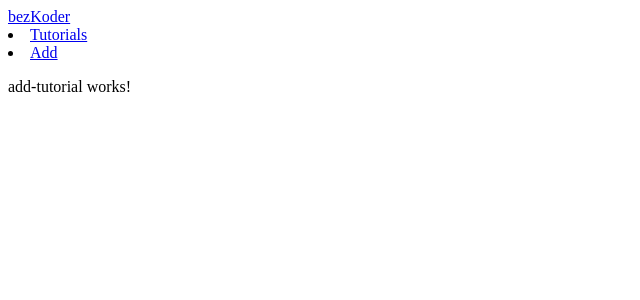
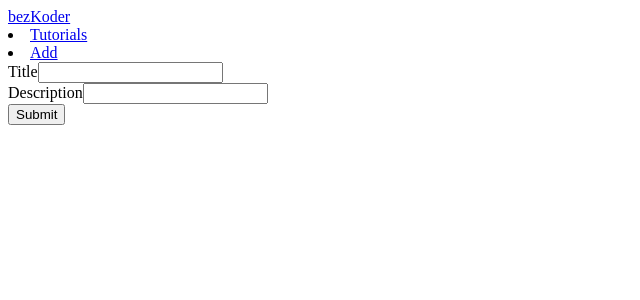
Before and after one commit to Mugisha-isaac/angular8Crud, an Angular app: page /add in a window 1280 px wide. Shown: the top 300 px of the page, without its empty margins (0-640 px from the left). Built offline with nearby package versions, Linux system fonts and the light colour scheme.

Commit message:
[fix: add-tutorial.component.html] fixing ngIf directive

```diff
--- a/src/app/app-routing.module.ts
+++ b/src/app/app-routing.module.ts
@@ -8,7 +8,7 @@ const routes: Routes = [
   {path:'', redirectTo:'tutorials',pathMatch:'full'},
   {path:'tutorials', component:TutorialsListComponent},
   {path:'tutorials/:id',component:TutorialDetailsComponent},
-  {path:'add', component:AddTutorialComponent}
+  {path:'add',component:AddTutorialComponent}
 ];
 
 @NgModule({
--- a/src/app/components/add-tutorial/add-tutorial.component.html
+++ b/src/app/components/add-tutorial/add-tutorial.component.html
@@ -1 +1,18 @@
-<p>add-tutorial works!</p>
+<div class="submit-form">
+   <div *ngIf="!submitted">
+       <div class="form-group">
+           <label for="title">Title</label>
+           <input type="text" class="form-control" id="title" required [(ngModel)]="tutorial.title" name="title">
+       </div>
+       <div class="form-group">
+        <label for="description">Description</label>
+        <input type="text" class="form-control" id="description" required [(ngModel)]="tutorial.description" name="description">
+    </div>
+
+    <button (click)="saveTutorial()" class="btn btn-success">Submit</button>
+   </div>
+
+   <div *ngIf="submitted">
+     <h4>You submitted successfully</h4>
+   </div>
+</div>
```
